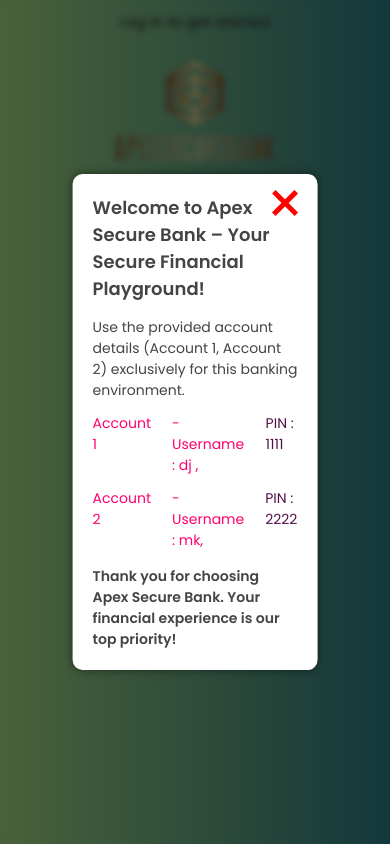
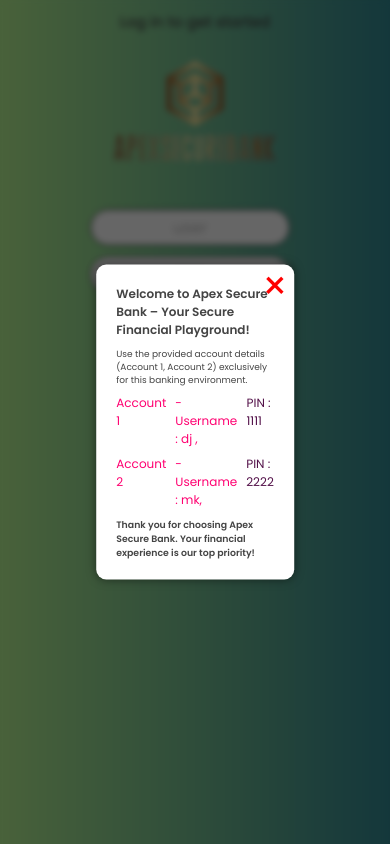
Before and after one commit to daulatjaat02/ApexSecureBank, a plain HTML site: page index.html in a window 390 px wide. Shown: the top 844 px of the page. Drawn offline with Linux system fonts and the light colour scheme.

Commit message:
popUpUpdate

```diff
--- a/index.html
+++ b/index.html
@@ -4,7 +4,7 @@
     <meta charset="UTF-8" />
     <meta name="viewport" content="width=device-width, initial-scale=1.0" />
     <meta http-equiv="X-UA-Compatible" content="ie=edge" />
-    <link rel="icon " type="icon" href="favicon-32x32.png" />
+    <link rel="icon " type="icon" href="favicon.png" />
 
     <link
       href="https://fonts.googleapis.com/css?family=Poppins:400,500,600&display=swap"
--- a/style.css
+++ b/style.css
@@ -298,8 +298,6 @@ h2 {
   font-weight: 600;
 }
 
-/* Your existing CSS styles */
-
 .popup {
   display: none;
   position: fixed;
@@ -420,7 +418,6 @@ h2 {
     justify-content: space-between;
   }
 
-  /* Summary */
   .summary {
     gap: 10px;
     flex-direction: row;
@@ -437,36 +434,24 @@ h2 {
     margin: 0.5rem 0;
   }
 
-  /* Operations */
   .operation {
     padding: 2rem;
     margin: 0 5px;
   }
 
-  /* Forms */
   .form__input {
     margin-bottom: 1rem;
   }
-  /* Logout Timer */
   .logout-timer {
     margin-top: 1rem;
   }
 
-  /* Popup */
   .popup {
     max-width: 80%;
   }
 
-  .popupText,
-  .popupText .user,
-  .popupText .account,
-  .popupText .pin {
+  .popupText {
     font-size: 14px;
-  }
-
-  /* Overlay */
-  .overlay {
-    height: 100vh;
   }
 
   .summary__value,
@@ -483,6 +468,26 @@ h2 {
   }
 
   .popup {
+    font-size: 8px;
+  }
+
+  .popup .close {
+    top: -9px;
+    right: 6px;
+  }
+
+  .overlay {
+    height: 239vh;
+  }
+  .popupText {
+    font-size: 9px;
+    gap: 7px;
+    margin: 9px 0;
+  }
+  .account,
+  .user,
+  .pin {
     font-size: 12px;
+    gap: 9px;
   }
 }
```
Also changed, not shown: favicon.png (added).
